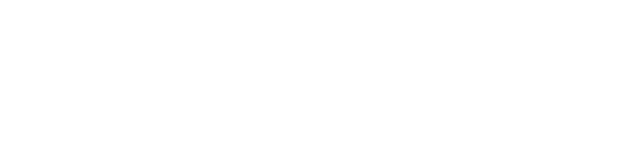
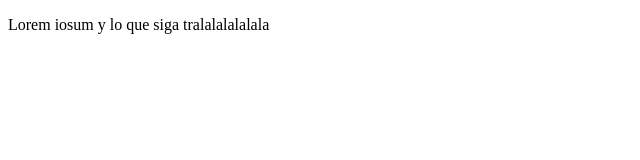
Before and after one commit to alvaroariasrivero/primer_repo, a plain HTML site: page index.html in a window 1280 px wide. Shown: the whole page, without its empty margins (0-640 px from the left). Drawn offline with Linux system fonts and the light colour scheme.

Commit message:
add p index.html

```diff
--- a/index.html
+++ b/index.html
@@ -7,6 +7,7 @@
     <title>Document</title>
 </head>
 <body>
+    <p>Lorem iosum y lo que siga tralalalalalala</p>
 
 </body>
 </html>
```
